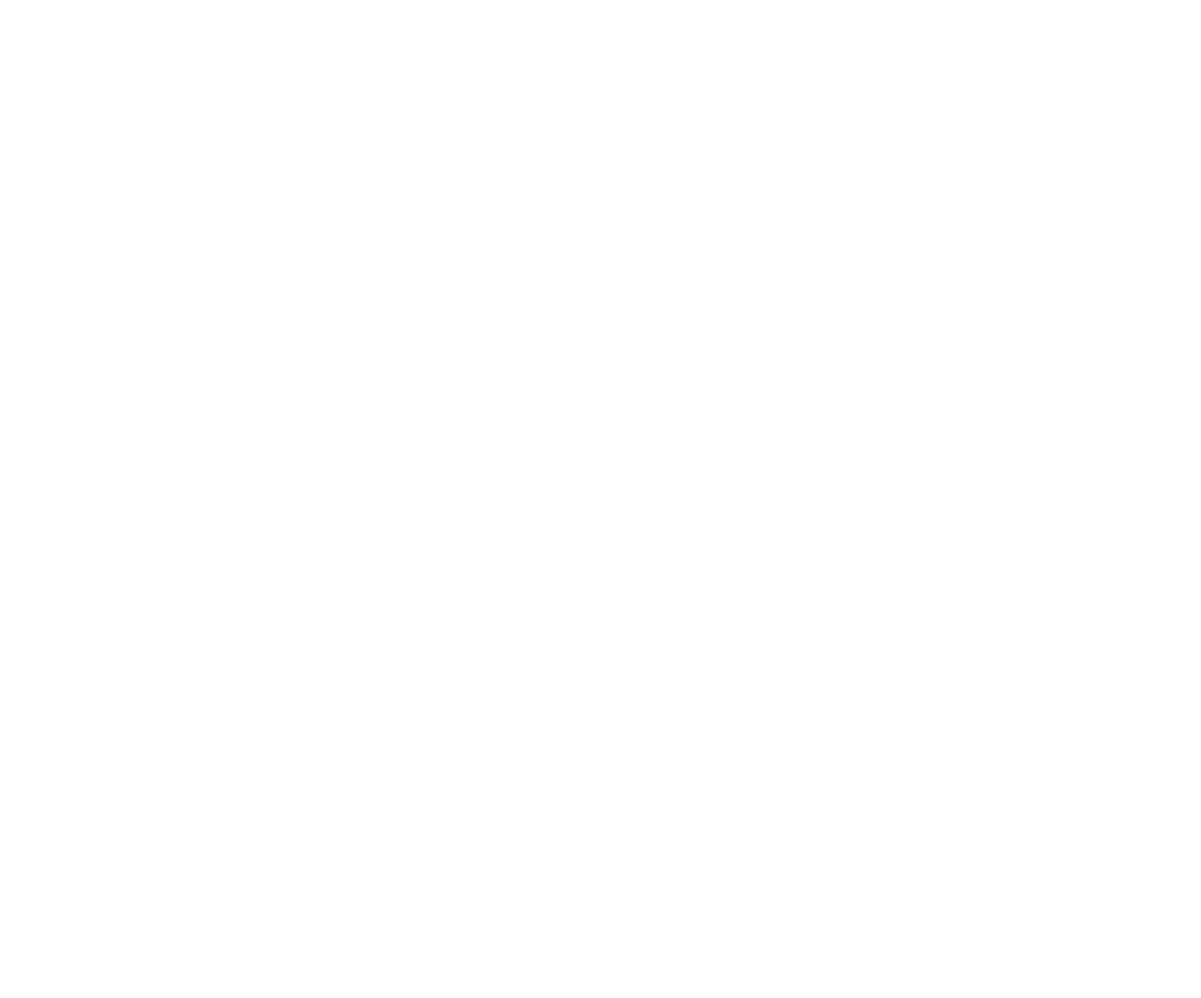
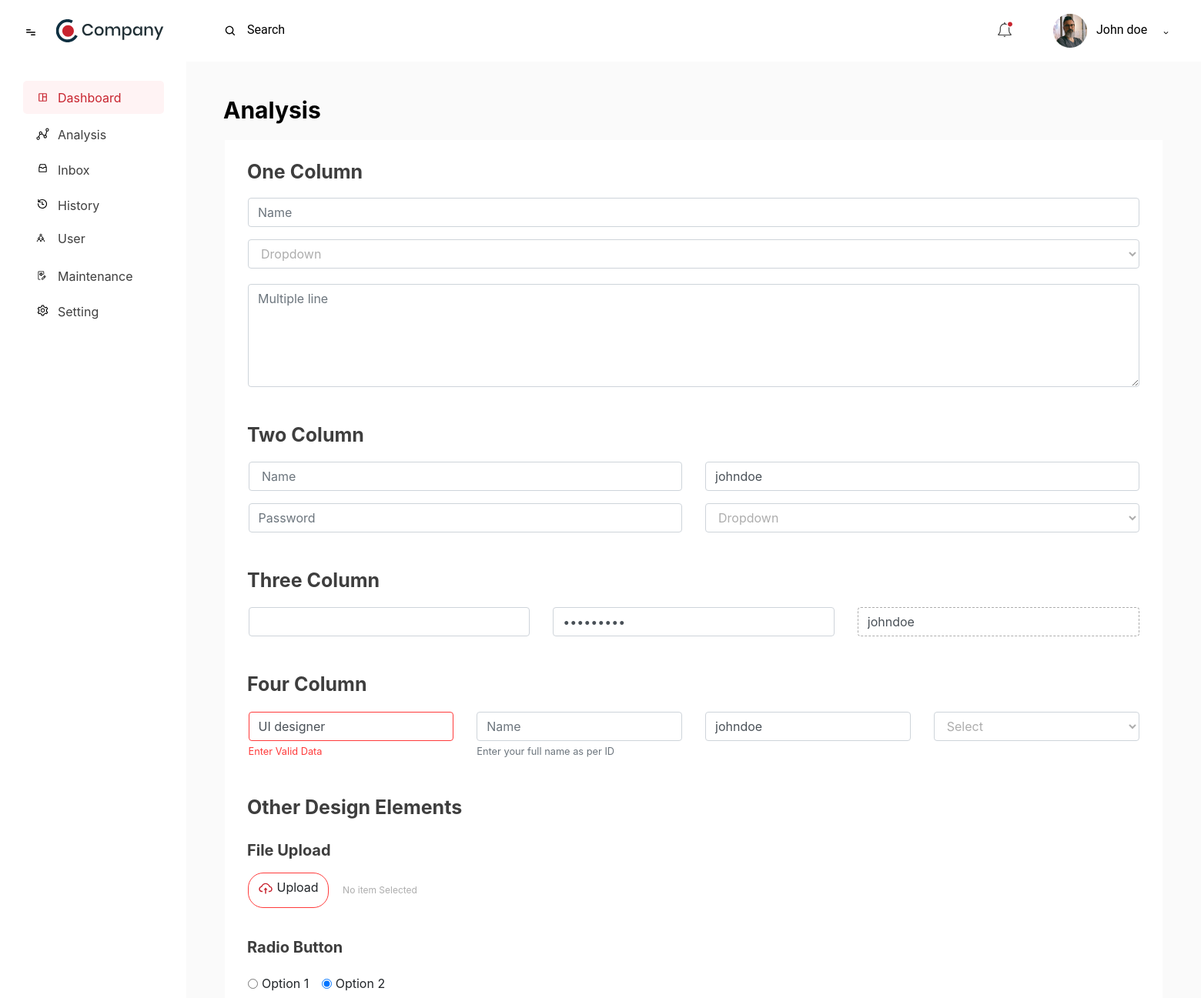
Before and after one commit to shubhamvaghani/HTML-training-assignment, a plain HTML site: page innerpage.html in a window 1280 px wide. Shown: the top 1297 px of the page at 77% size, 1560 px wide, since content can reach past the window. Before the commit the page ends 800 px from the top, so only its background shows below. Drawn offline with nearby package versions, Linux system fonts and the light colour scheme.

Commit message:
inner page file commit

```diff
--- a/Css/style.css
+++ b/Css/style.css
@@ -4,14 +4,10 @@
     width: 1560px;
     height: 720px;
     background: #FAFAFA 0% 0% no-repeat padding-box;
-    opacity: 1;
     position: relative;
 }
 
-
-
 #img1 {
-
     top: 72px;
     position: absolute;
     left: 166px;
@@ -21,15 +17,11 @@
     background: transparent url('Images/hero-image.png') 0% 0% no-repeat padding-box;
     box-shadow: 0px 4px 31px #0000000A;
     border: 20px solid #FFFFFF;
-    opacity: 1;
-
 }
 
 .left-part {
-
     width: 272px;
     height: 58px;
-
 }
 
 #img2 {
@@ -38,8 +30,6 @@
     left: 906px;
     width: 272px;
     height: 58px;
-    opacity: 1;
-
 }
 
 .txt {
@@ -49,36 +39,28 @@
     height: 50px;
     text-align: left;
     font: normal normal 300 40px/47px Roboto;
-    letter-spacing: 0px;
     color: #3E3E3E;
-    opacity: 1;
     position: absolute;
 }
 
 #exp {
-
     top: 183px;
     left: 1036px;
     width: 137px;
     height: 53px;
     text-align: left;
     font: normal normal 900 40px/53px Roboto;
-    letter-spacing: 0px;
     color: #C8242F;
-    opacity: 1;
 }
 
 .login {
-
     top: 315px;
     left: 905px;
     width: 260px;
     height: 33px;
     text-align: left;
     font: normal normal normal 25px/33px Roboto;
-    letter-spacing: 0px;
     color: #3E3E3E;
-    opacity: 1;
     position: absolute;
 }
 
@@ -90,12 +72,10 @@
     background: #FFFFFF 0% 0% no-repeat padding-box;
     border: 1px solid #ADADAD;
     border-radius: 5px;
-    opacity: 1;
     position: absolute;
 }
 
 #user {
-
     margin-top: 14px;
     margin-left: 14px;
     margin-bottom: 14px;
@@ -103,10 +83,7 @@
     height: 20px;
     text-align: left;
     font: normal normal normal 15px/20px Roboto;
-    letter-spacing: 0px;
     color: #ADADAD;
-    opacity: 1;
-
 }
 
 .box2 {
@@ -118,7 +95,6 @@
     background: #FFFFFF 0% 0% no-repeat padding-box;
     border: 1px solid #ADADAD;
     border-radius: 5px;
-    opacity: 1;
 }
 
 #pass {
@@ -129,9 +105,7 @@
     height: 20px;
     text-align: left;
     font: normal normal normal 15px/20px Roboto;
-    letter-spacing: 0px;
     color: #ADADAD;
-    opacity: 1;
 }
 
 .log {
@@ -142,7 +116,6 @@
     height: 45px;
     background: #C8242F 0% 0% no-repeat padding-box;
     border-radius: 23px;
-    opacity: 1;
 }
 
 #log2 {
@@ -153,9 +126,7 @@
     height: 24px;
     text-align: left;
     font: normal normal medium 18px/24px Roboto;
-    letter-spacing: 0px;
     color: #FFFFFF;
-    opacity: 1;
 }
 
 .fpass {
@@ -166,9 +137,7 @@
     position: absolute;
     text-align: left;
     font: normal normal normal 15px/20px Roboto;
-    letter-spacing: 0px;
     color: #ADADAD;
-    opacity: 1;
 }
 
 .new {
@@ -179,10 +148,7 @@
     position: absolute;
     text-align: left;
     font: normal normal normal 15px/20px Roboto;
-    letter-spacing: 0px;
     color: #ADADAD;
-    opacity: 1;
-
 }
 
 .reg {
@@ -193,9 +159,7 @@
     position: absolute;
     text-align: left;
     font: normal normal normal 15px/20px Roboto;
-    letter-spacing: 0px;
     color: #C8242F;
-    opacity: 1;
 }
 
 /* dashboard css */
@@ -388,10 +352,10 @@
     color: #3E3E3E;
 }
 
-#user {
+#userdash {
     position: absolute;
-    top: 210px;
-    left: 34px;
+    top: 223px;
+    left: 47px;
     width: 12px;
     height: 12px;
 }
@@ -705,13 +669,15 @@
     width: 18px;
     height: 18px;
 }
-#pie{
+
+#pie {
     position: absolute;
     top: 76px;
     left: 89px;
 
 }
-#invoices{
+
+#invoices {
     top: 758px;
     left: 292px;
     width: 1217px;
@@ -719,13 +685,15 @@
     position: absolute;
     background: #FFFFFF 0% 0% no-repeat padding-box;
 }
-#invoicetxt{
+
+#invoicetxt {
     top: 22.52px;
     left: 29px;
     position: absolute;
     color: #3E3E3E;
 }
-#viewtxt{
+
+#viewtxt {
     top: 26px;
     left: 1145px;
     position: absolute;
@@ -733,17 +701,180 @@
     font-size: 13px;
 }
 
-table{
+table {
     position: absolute;
-    top:88.13px;
-    left:40px;
-   width: 93%;
+    top: 88.13px;
+    left: 40px;
+    width: 93%;
+
 }
-th{
+
+th {
     color: #ADADAD;
 }
-th , td{
+
+th,
+td {
     padding: 13.15px;
     text-align: left;
-    font-size: 13px;
+    font-size: 15px;
+    border-bottom: 1px solid #ADADAD;
 }
+
+#paid {
+    color: #3CDD5F;
+    background: #EBFFEF 0% 0% no-repeat padding-box;
+}
+
+#failed {
+    color: #FF4545;
+    background: #FFF5F5 0% 0% no-repeat padding-box;
+}
+
+#pending {
+    color: #BABABA;
+    background: #F8F8F8 0% 0% no-repeat padding-box
+}
+
+/* inner page css */
+#body{
+    top: 0px;
+   left: 0px;
+width: 1560px;
+height: 1970px;
+position: relative;
+background: #FAFAFA 0% 0% no-repeat padding-box;
+}
+.innerpagesidebar{
+    top: 80px;
+    left: 0px;
+    width: 242px;
+    height: 1890px;
+    position: absolute;
+    background: #FFFFFF 0% 0% no-repeat padding-box;
+}
+#form {
+    position: absolute;
+    top: 182px;
+    left: 292px;
+    width: 1218px;
+    height: 1749px;
+    background: #FFFFFF 0% 0% no-repeat padding-box
+}
+#Ana{
+    color: #000000;
+    position: absolute;
+    top: 121px;
+    left: 290px;
+    font-size: 30px;
+}
+#onecolumn{
+    margin-top: 22.52px;
+    margin-left: 29px;
+    color: #3E3E3E;
+    font-size: 25px;
+    font-weight: bold;
+}
+.form-group{
+    padding: 14.5px 30px 0px 30px;
+}
+.form-group-2{
+    padding:0px 30px 0px 30px;
+}
+.form-group-3{
+    padding:20px 30px 0px 30px;
+}
+#twocolumn{
+    margin-top: 44px;
+    margin-left: 29px;
+    color: #3E3E3E;
+    font-size: 25px;
+    font-weight: bold;
+}
+.row{
+    padding:15.98px 30.5px 0px 30.5px;
+}
+select:invalid{
+   color:  #ADADAD;
+}
+#threecolumn{
+    margin-top: 44px;
+    margin-left: 29px;
+    color: #3E3E3E;
+    font-size: 25px;
+    font-weight: bold;
+}
+#iuser{
+    border: 1px dashed #ADADAD;
+}
+#fourcolumn{
+    margin-top: 44px;
+    margin-left: 29px;
+    color: #3E3E3E;
+    font-size: 25px;
+    font-weight: bold;
+}
+#uiborder{
+    border: 1px solid #FF3B3B;
+}
+#uidesign{
+    color: #FF3B3B;
+}
+#otherdesign{
+    margin-top: 44px;
+    margin-left: 29px;
+    color: #3E3E3E;
+    font-size: 25px;
+    font-weight: bold;
+}
+#fileupload{
+    margin-top: 21.13px;
+    margin-left: 29px;
+    color: #3E3E3E;
+    font-size: 20px;
+    font-weight: bold;
+}
+#radio{
+    margin-top: 36.15px;
+    margin-left: 29px;
+    color: #3E3E3E;
+    font-size: 20px;
+    font-weight: bold;
+}
+#checkbox{
+    margin-top: 32.52px;
+    margin-left: 29px;
+    color: #3E3E3E;
+    font-size: 20px;
+    font-weight: bold;
+}
+#snackbar{
+    margin-top: 34.52px;
+    margin-left: 29px;
+    color: #3E3E3E;
+    font-size: 20px;
+    font-weight: bold;
+}
+.btn{
+    border: 1px solid  #FF3B3B ;
+    border-radius: 20px;
+}
+#item{
+    margin-left: 14px;
+    font-size: 12px;
+    color: #ADADAD;
+}
+#error{
+    margin-top: 13.67px;
+    width: 17px;
+height: 17px;
+}
+#column{
+    width: 563px;
+    height: 44px;
+    border: 1px solid red;
+    border-radius: 8px;
+}
+#errortxt{
+    padding-top: 50.67px;
+}
--- a/innerpage.html
+++ b/innerpage.html
@@ -0,0 +1,175 @@
+<!doctype html>
+<html lang="en">
+
+<head>
+    <meta charset="utf-8">
+    <meta name="viewport" content="width=device-width, initial-scale=1, shrink-to-fit=no">
+    <link rel="stylesheet" href="https://cdn.jsdelivr.net/npm/bootstrap@4.0.0/dist/css/bootstrap.min.css"
+        integrity="sha384-Gn5384xqQ1aoWXA+058RXPxPg6fy4IWvTNh0E263XmFcJlSAwiGgFAW/dAiS6JXm" crossorigin="anonymous">
+    <title>Inner page</title>
+    <link rel="stylesheet" href="Css/style.css">
+</head>
+
+<body>
+
+    <div id="body">
+        <div class="head">
+
+            <img src="Images\menu-bar.svg" alt="menubar" id="menu-bar">
+            <img src="Images\logo.svg" alt="logo" id="company">
+            <img src="Images\search-icon.svg" alt="logo" id="search">
+            <div id="searchtxt">Search</div>
+            <img src="Images\notification-icon.svg" alt="bell" id="notification">
+            <img src="Images\profile.png" alt="profile" id="profile">
+            <div id="name">John doe</div>
+            <img src="Images\downward-arrow.svg" alt="aerrow" id="aerrow">
+
+        </div>
+        <div class="innerpagesidebar">
+            <div id="active"><img src="Images\dashboard-active.svg" alt="deshboard" id="dashboard">
+                <div id="dashtxt">Dashboard</div>
+            </div>
+            <img src="Images\graph-default.svg" alt="graph" id="analysis">
+            <div id="anatxt">Analysis</div>
+            <img src="Images\inbox-default.svg" alt="menubar" id="inbox">
+            <div id="inbtxt">Inbox</div>
+            <img src="Images\clock-default.svg" alt="menubar" id="history">
+            <div id="histxt">History</div>
+            <img src="Images\user-default.svg" alt="menubar" id="userdash">
+            <div id="usetxt">User</div>
+            <img src="Images\maintenance-default.svg" alt="menubar" id="Maintenance">
+            <div id="mentxt">Maintenance</div>
+            <img src="Images\setting-default.svg" alt="menubar" id="setting">
+            <div id="settxt">Setting</div>
+        </div>
+        <div id="Ana"><strong>Analysis</strong></div>
+
+        <div id="form">
+            <div id="onecolumn"><span>One Column</span></div>
+            <form>
+                <div class="form-group">
+                    <input type="text" class="form-control" id="formGroupExampleInput" placeholder="Name">
+                </div>
+                <div class="form-group-2">
+                    <select class="form-control" required>
+                        <option selected value="">Dropdown</option>
+                        <option>2</option>
+                        <option>3</option>
+                    </select>
+                </div>
+                <div class="form-group-3">
+                    <textarea class="form-control" id="exampleFormControlTextarea1" rows="5"
+                        placeholder="Multiple line"></textarea>
+                </div>
+            </form>
+            <div id="twocolumn"><span>Two Column</span></div>
+
+            <form>
+                <div class="row">
+                    <div class="col">
+                        <input type="text" class="form-control" placeholder=" Name">
+                    </div>
+                    <div class="col">
+                        <input type="text" class="form-control" value="johndoe">
+                    </div>
+                </div>
+                <div class="row">
+                    <div class="col">
+                        <input type="password" class="form-control" placeholder="Password">
+                    </div>
+                    <div class="col">
+                        <select class="form-control" required>
+                            <option selected value="">Dropdown</option>
+                            <option>2</option>
+                            <option>3</option>
+                        </select>
+                    </div>
+                </div>
+            </form>
+            <div id="threecolumn"><span>Three Column</span></div>
+            <form>
+                <div class="row">
+                    <div class="col">
+                        <input type="text" class="form-control">
+                    </div>
+                    <div class="col">
+                        <input type="password" class="form-control" value=".........">
+                    </div>
+                    <div class="col">
+                        <input type="text" class="form-control" value="johndoe" id="iuser">
+                    </div>
+                </div>
+            </form>
+            <div id="fourcolumn"><span>Four Column</span></div>
+            <form>
+                <div class="row">
+                    <div class="col">
+                        <input type="text" class="form-control" value="UI designer" id="uiborder">
+                        <small id="uidesign">Enter Valid Data</small>
+                    </div>
+                    <div class="col">
+                        <input type="text" class="form-control" placeholder="Name">
+                        <small class="form-text text-muted">Enter your full name as per ID</small>
+                    </div>
+                    <div class="col">
+                        <input type="text" class="form-control" value="johndoe">
+                    </div>
+                    <div class="col">
+                        <select class="form-control" required>
+                            <option selected value="">Select</option>
+                            <option>2</option>
+                            <option>3</option>
+                        </select>
+                    </div>
+                </div>
+            </form>
+            <div id="otherdesign"><span>Other Design Elements</span></div>
+            <div id="fileupload"><span>File Upload</span></div>
+            <form>
+                <div class="form-group">
+                    <div class="btn">
+                        <label for="exampleFormControlFile1">
+                            <img src="Images\cloud-upload-icon.svg" alt="cloud">
+                            <span>Upload</span>
+                        </label>
+                    </div>
+                  <input type="file" class="form-control-file" id="exampleFormControlFile1" hidden>
+                  <span id="item">No item Selected</span>
+                </div>
+              </form>
+              <div id="radio"><span>Radio Button</span></div>
+              <div class="form-group-3">
+              <div class="form-check form-check-inline">
+                <input class="form-check-input" type="radio" name="inlineRadioOptions" id="inlineRadio1" value="option1" >
+                <label class="form-check-label" for="inlineRadio1">Option 1</label>
+              </div>
+              <div class="form-check form-check-inline">
+                <input class="form-check-input" type="radio" name="inlineRadioOptions" id="inlineRadio2" value="option2" checked>
+                <label class="form-check-label" for="inlineRadio2">Option 2</label>
+              </div>
+            </div>
+            <div id="checkbox"><span>Checkbox</span></div>
+            <div class="form-group-3">
+            <div class="form-check form-check-inline">
+                <input class="form-check-input" type="checkbox" id="inlineCheckbox1" value="option1">
+                <label class="form-check-label" for="inlineCheckbox1">Option 1</label>
+              </div>
+              <div class="form-check form-check-inline">
+                <input class="form-check-input" type="checkbox" id="inlineCheckbox2" value="option2" checked>
+                <label class="form-check-label" for="inlineCheckbox2">Option 2</label>
+              </div>
+            </div>
+            <div id="snackbar"><span>Snackbar</span></div>
+            <div class="row">
+                <div class="col" id="column" >
+                    <img src="Images\error-icon.svg" alt="error" id="error">
+                    <span id="errortxt">This is an error message</span>
+                </div>
+                <div class="col"></div>
+            </div>
+        </div>
+    </div>
+
+</body>
+
+</html>
```
Also changed, not shown: dashboard.html (+10 -10 lines).
